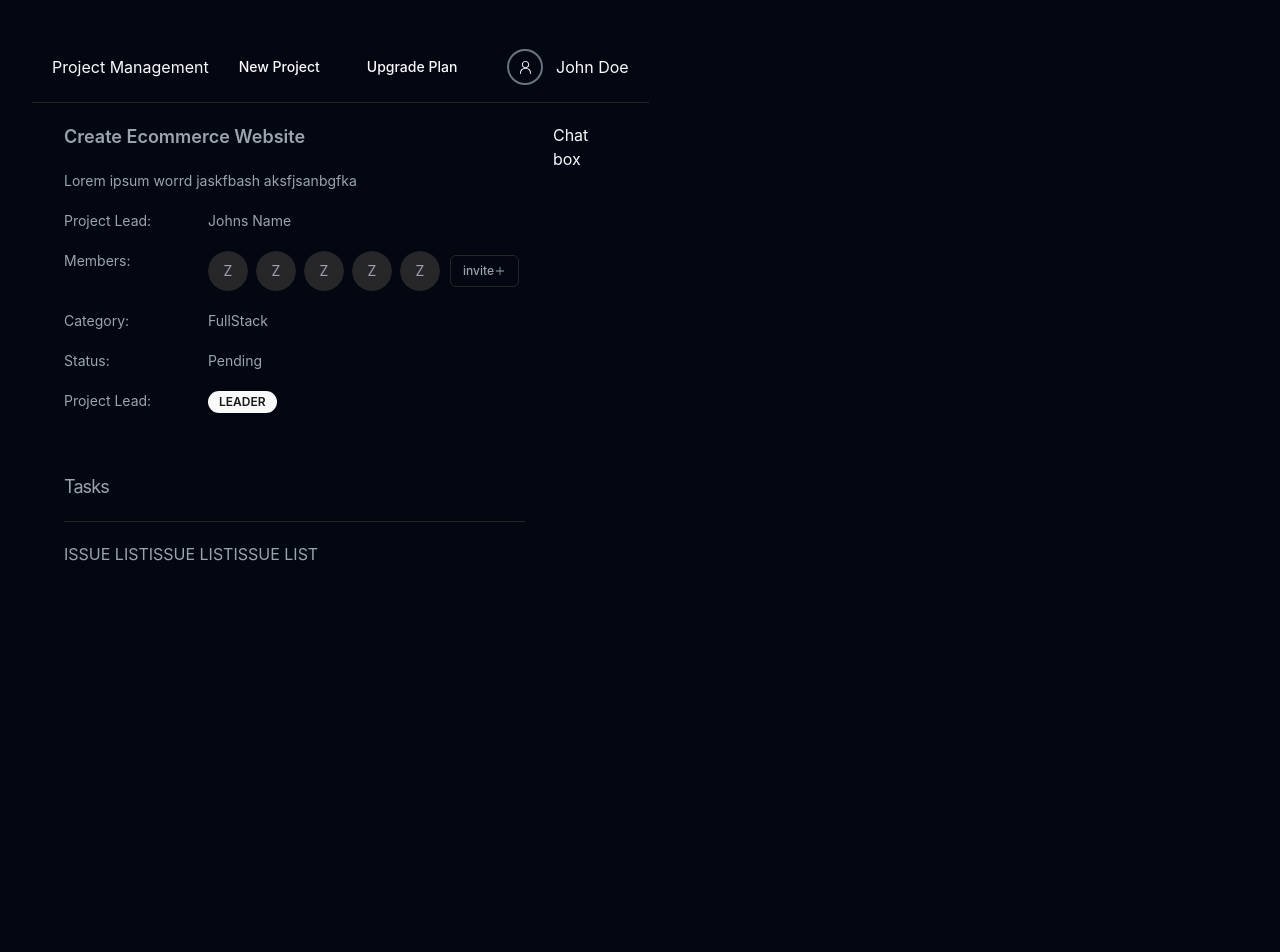
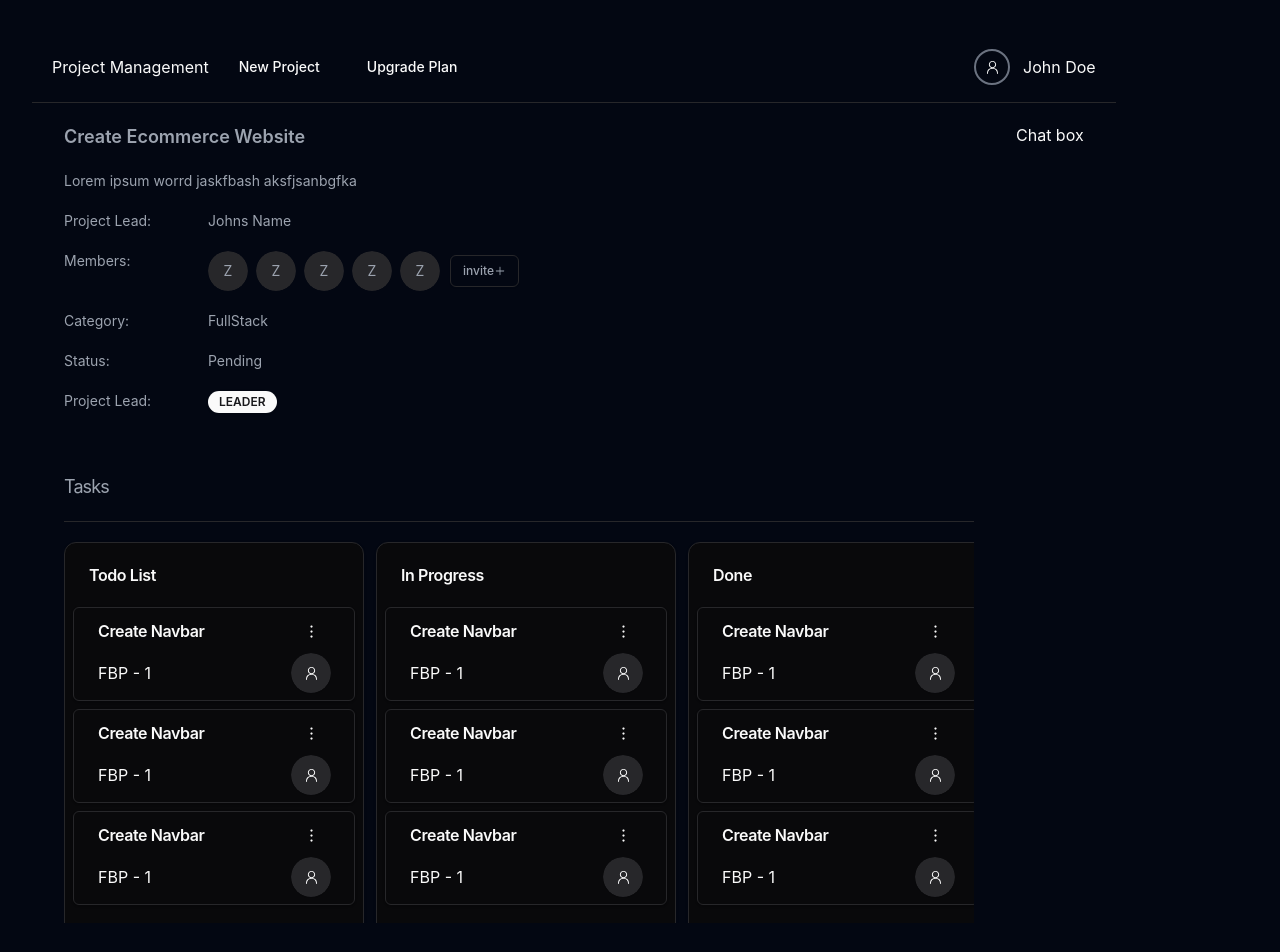
Before and after one commit to Leoric01/projectsmanagmentFE, a React (Vite) app: page /project/1 in a window 1280 px wide. Shown: the top 952 px of the page. Built offline with nearby package versions, Linux system fonts and the light colour scheme.

Commit message:
almost finished with non dynamic presetup

```diff
--- /dev/null
+++ b/src/pages/ProjectDetails/CreateIssueForm.jsx
@@ -0,0 +1,65 @@
+import React from 'react';
+import {useForm} from "react-hook-form";
+import {Form, FormControl, FormField, FormItem, FormMessage} from "@/components/ui/form";
+import {Input} from "@/components/ui/input";
+import {DialogClose} from "@/components/ui/dialog";
+import {Button} from "@/components/ui/button";
+
+const CreateIssueForm = () => {
+    const form = useForm({
+        // resolver: zodResolver(undefined, undefined, undefined,undefined),
+        defaultValues: {
+            issueName: "",
+            description: ""
+        }
+    });
+    const onSubmit = (data) => {
+        console.log("Create issue: ", data);
+    };
+    return (
+        <div>
+            <Form {...form}>
+                <form onSubmit={form.handleSubmit(onSubmit)}>
+                    <FormField control={form.control}
+                               name="issueName"
+                               render={({field}) => (
+                                   <FormItem>
+                                       <FormControl>
+                                           <Input
+                                               {...field}
+                                               type="text"
+                                               className="border w-full border-gray-700 py-5 px-5"
+                                               placeholder="issue name..."
+                                           />
+                                       </FormControl>
+                                       <FormMessage/>
+                                   </FormItem>
+                               )}
+                    />
+                    <FormField control={form.control}
+                               name="description"
+                               render={({field}) => (
+                                   <FormItem>
+                                       <FormControl>
+                                           <Input
+                                               {...field}
+                                               type="text"
+                                               className="border w-full border-gray-700 py-5 px-5"
+                                               placeholder="description..."
+                                           />
+                                       </FormControl>
+                                       <FormMessage/>
+                                   </FormItem>
+                               )}
+                    />
+                    <DialogClose>
+                        <Button type="submit" className="w-full py-5">
+                            Create Issue
+                        </Button>
+                    </DialogClose>
+                </form>
+            </Form>
+        </div>
+    )
+}
+export default CreateIssueForm;
--- /dev/null
+++ b/src/pages/ProjectDetails/IssueCard.jsx
@@ -0,0 +1,56 @@
+import {Card, CardContent, CardHeader, CardTitle} from "@/components/ui/card";
+import {DropdownMenu, DropdownMenuContent, DropdownMenuItem, DropdownMenuTrigger} from "@/components/ui/dropdown-menu";
+import {Button} from "@/components/ui/button";
+import {DotsVerticalIcon, PersonIcon} from "@radix-ui/react-icons";
+import {Avatar, AvatarFallback} from "@/components/ui/avatar";
+import UserList from "@/pages/ProjectDetails/userlist";
+
+const IssueCard = () => {
+    return (
+        <Card className="rounded-md py-1 pb-2">
+            <CardHeader className="py-0 pb-1 text-center">
+                <div className="flex justify-between items-center ">
+                    <CardTitle className="">
+                        Create Navbar
+                    </CardTitle>
+                    <DropdownMenu>
+                        <DropdownMenuTrigger>
+                            <Button className="rounded-full" size="icon" variant="ghost">
+                                <DotsVerticalIcon/>
+                            </Button>
+                        </DropdownMenuTrigger>
+                        <DropdownMenuContent>
+                            <DropdownMenuItem>In progress</DropdownMenuItem>
+                            <DropdownMenuItem>Done</DropdownMenuItem>
+                            <DropdownMenuItem>Edit</DropdownMenuItem>
+                            <DropdownMenuItem>Delete</DropdownMenuItem>
+                        </DropdownMenuContent>
+                    </DropdownMenu>
+                </div>
+            </CardHeader>
+            <CardContent className="py-0">
+                <div className="flex items-center justify-between">
+                    <p>FBP - {1}</p>
+                    <DropdownMenu className="w-[30rem] border border-red-400">
+                        <DropdownMenuTrigger>
+                            <Button
+                                size="icon"
+                                className="bg-gray-900 hover:text-black text-white rounded-full">
+                                <Avatar>
+                                    <AvatarFallback>
+                                        <PersonIcon/>
+                                    </AvatarFallback>
+                                </Avatar>
+                            </Button>
+                        </DropdownMenuTrigger>
+                        <DropdownMenuContent>
+                            <UserList/>
+                        </DropdownMenuContent>
+                    </DropdownMenu>
+                </div>
+            </CardContent>
+        </Card>
+    )
+}
+
+export default IssueCard
--- a/src/pages/ProjectDetails/IssueList.jsx
+++ b/src/pages/ProjectDetails/IssueList.jsx
@@ -1,8 +1,44 @@
-const IssueList = () => {
+import {Dialog, DialogContent, DialogHeader, DialogTitle, DialogTrigger} from "@/components/ui/dialog";
+import {Card, CardContent, CardFooter, CardHeader, CardTitle} from "@/components/ui/card";
+import IssueCard from "@/pages/ProjectDetails/issuecard";
+import {Button} from "@/components/ui/button";
+import {PlusIcon} from "@radix-ui/react-icons";
+import CreateIssueForm from "@/pages/ProjectDetails/createissueform";
+
+const IssueList = ({title, status}) => {
     return (
-        <>
-            ISSUE LIST
-        </>
+        <div>
+            <Dialog>
+                <Card className="w-full md:w-[300px] lx:w-[310px]">
+                    <CardHeader>
+                        <CardTitle>{title}</CardTitle>
+                    </CardHeader>
+                    <CardContent className="px-2">
+                        <div className="space-y-2">
+                            {[1, 2, 3].map((item) => <IssueCard key={item}/>
+                            )}
+                        </div>
+                    </CardContent>
+                    <CardFooter>
+                        <DialogTrigger>
+                            <Button
+                                variant="outline"
+                                className="w-full border flex items-center gap-2"
+                            >
+                                <PlusIcon/>
+                                Create issue
+                            </Button>
+                        </DialogTrigger>
+                    </CardFooter>
+                </Card>
+                <DialogContent>
+                    <DialogHeader>
+                        <DialogTitle>Create new Issue</DialogTitle>
+                    </DialogHeader>
+                    <CreateIssueForm/>
+                </DialogContent>
+            </Dialog>
+        </div>
     )
 }
 
--- /dev/null
+++ b/src/pages/ProjectDetails/UserList.jsx
@@ -0,0 +1,26 @@
+import React from 'react';
+import {Avatar, AvatarFallback} from "@/components/ui/avatar";
+
+const UserList = () => {
+    return (
+        <div className="space-y-2">
+            <div className="border rounded-md">
+                <p className="py-2 px-3"> {"Leoric" || "Unassignee"} </p>
+            </div>
+            {[1, 2, 3, 4, 5].map((item) => <div className="py-2 group hover:bg-slate-800 cursor-pointer flex items-center
+            space-x-4 rounded-md border px-4">
+                    <Avatar>
+                        <AvatarFallback>
+                            L
+                        </AvatarFallback>
+                    </Avatar>
+                    <div className="space-y-1">
+                        <p className="text-sm leading-none">Change It</p>
+                        <p className="text-sm text-muted-foreground">@changeit</p>
+                    </div>
+                </div>
+            )}
+        </div>
+    )
+}
+export default UserList;
```
